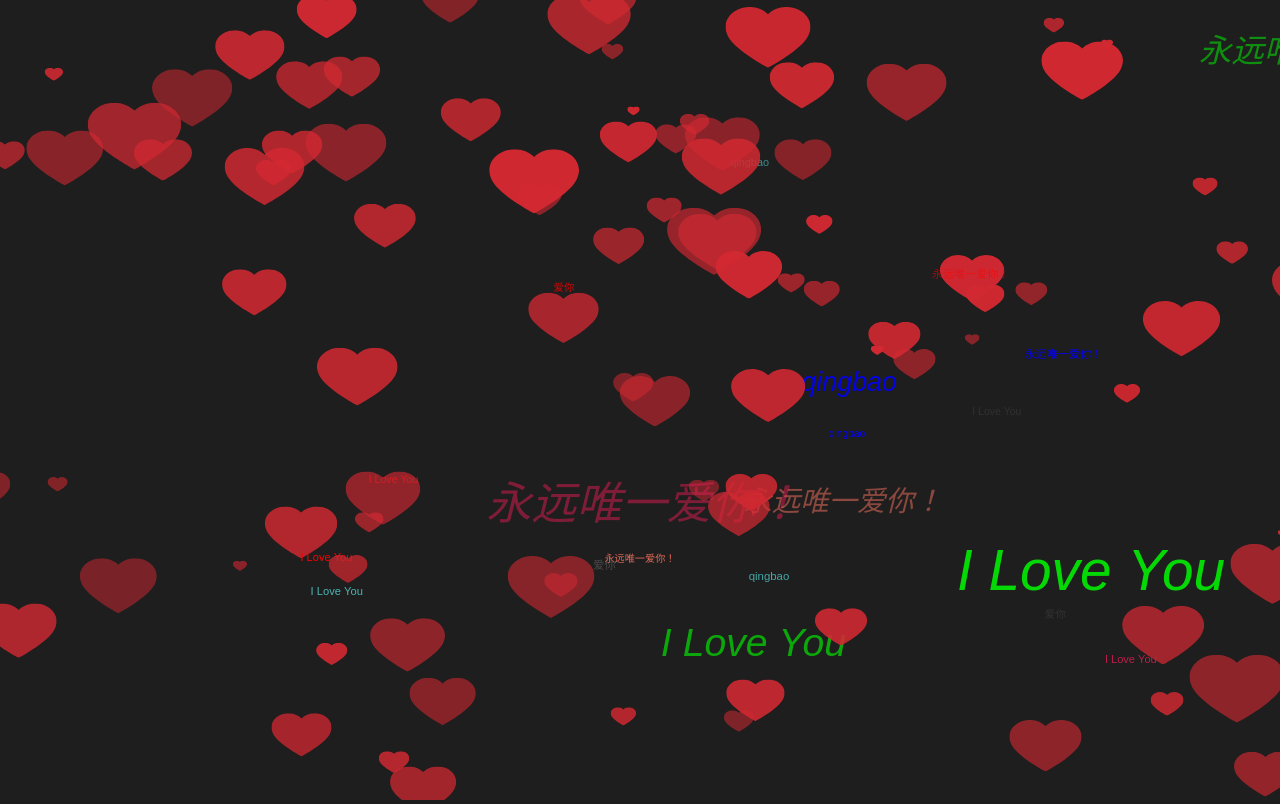
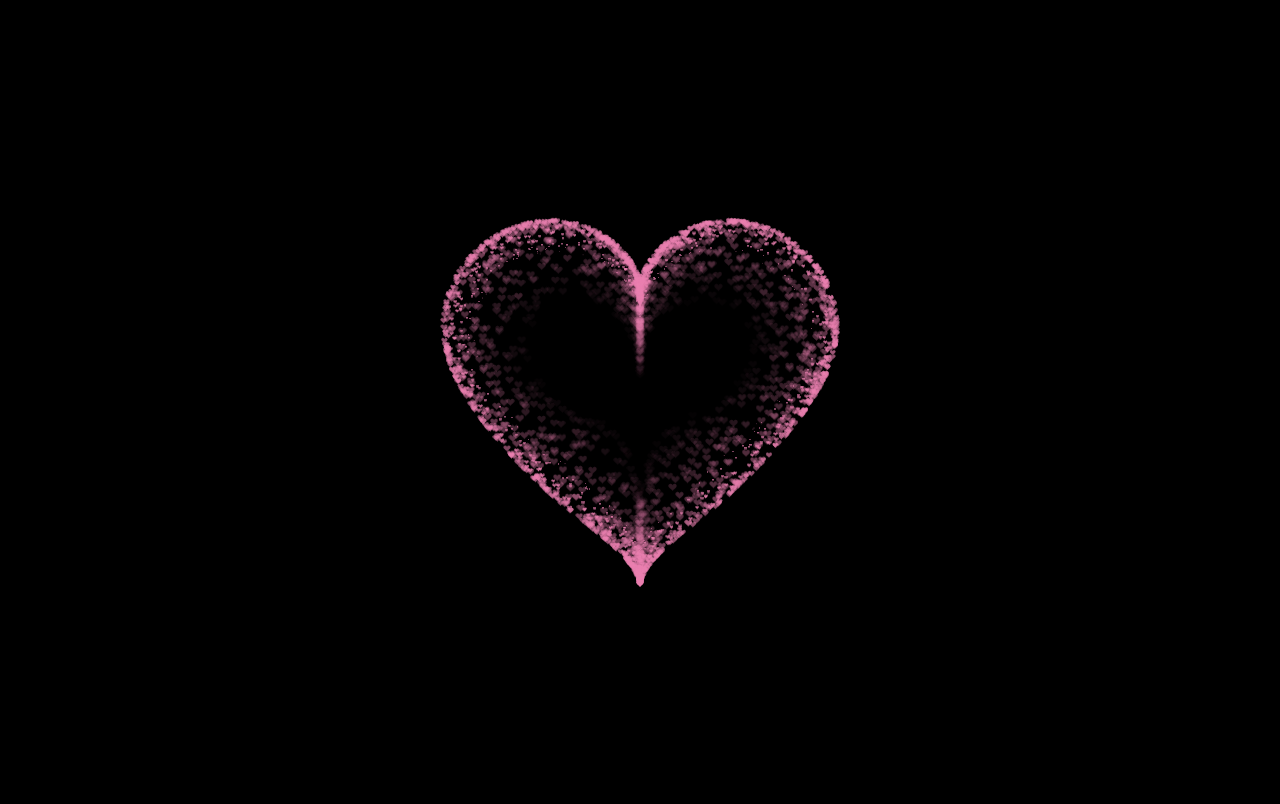
Before and after one commit to Mr-Lv-BuKui/qingbao, a plain HTML site: page index.html in a window 1280 px wide. Drawn offline with nearby package versions, Linux system fonts and the light colour scheme.

Commit message:
add 新爱心

```diff
--- a/index.html
+++ b/index.html
@@ -1,185 +1,266 @@
 <!DOCTYPE html>
-<html lang="en">
+<html>
 
 <head>
-  <meta charset="UTF-8" />
-  <link rel="icon" type="image/svg+xml" href="/vite.svg" />
-  <meta name="viewport" content="width=device-width, initial-scale=1.0" />
-  <title>哈哈哈哈哈哈哈哈</title>
-  <style>
-		*{margin:0; padding:0;}
-		body{ background-color: #1E1E1E; 		}
-	</style>
+  <meta charset="utf-8">
+  <title>这是一个爱心</title>
+  <style type="text/css">
+    html,
+    body {
+      height: 100%;
+      padding: 0;
+      margin: 0;
+      background: #000;
+    }
+
+    canvas {
+      position: absolute;
+      width: 100%;
+      height: 100%;
+    }
+  </style>
 </head>
 
 <body>
-  <canvas id="drawHeart"></canvas>
+  <canvas id="pinkboard"></canvas>
+  <script src="https://code.jquery.com/jquery-3.2.1.min.js"></script>
+  <script type="text/javascript">
+    var settings = {
+      particles: {
+        length: 3000, //最大粒子数
+        duration: 2, //粒子持续时间
+        velocity: 100, //粒子速度，像素/秒
+        effect: -1.3,
+        size: 9, //粒子大小
+      }
+    };
+    (function () {
+      var b = 0;
+      var c = ["ms", "moz", "webkit", "o"];
+      for (var a = 0; a < c.length && !window.requestAnimationFrame; ++a) {
+        window.requestAnimationFrame = window[c[a] + "RequestAnimationFrame"];
+        window.cancelAnimationFrame = window[c[a] + "CancelAnimationFrame"] || window[c[a] + "CancelRequestAnimationFrame"]
+      }
+      if (!window.requestAnimationFrame) {
+        window.requestAnimationFrame = function (h, e) {
+          var d = new Date().getTime();
+          var f = Math.max(0, 16 - (d - b));
+          var g = window.setTimeout(function () {
+            h(d + f)
+          }, f);
+          b = d + f;
+          return g
+        }
+      }
+      if (!window.cancelAnimationFrame) {
+        window.cancelAnimationFrame = function (d) {
+          clearTimeout(d)
+        }
+      }
+    }());
 
-	<script>
-		var hearts = [];
-		var canvas = document.getElementById('drawHeart');
-		var wW = window.innerWidth;
-		var wH = window.innerHeight;
-		// 创建画布
-		var ctx = canvas.getContext('2d');
-		// 创建图片对象
-		var heartImage = new Image();
-		heartImage.src = 'heart.svg';
-		var num = 100;
+    var Point = (function () {
+      function Point(x, y) {
+        this.x = (typeof x !== 'undefined') ? x : 0;
+        this.y = (typeof y !== 'undefined') ? y : 0;
+      }
+      Point.prototype.clone = function () {
+        return new Point(this.x, this.y);
+      };
+      Point.prototype.length = function (length) {
+        if (typeof length == 'undefined')
+          return Math.sqrt(this.x * this.x + this.y * this.y);
+        this.normalize();
+        this.x *= length;
+        this.y *= length;
+        return this;
+      };
+      Point.prototype.normalize = function () {
+        var length = this.length();
+        this.x /= length;
+        this.y /= length;
+        return this;
+      };
+      return Point;
+    })();
+    var Particle = (function () {
+      function Particle() {
+        this.position = new Point();
+        this.velocity = new Point();
+        this.acceleration = new Point();
+        this.age = 0;
+      }
+      Particle.prototype.initialize = function (x, y, dx, dy) {
+        this.position.x = x;
+        this.position.y = y;
+        this.velocity.x = dx;
+        this.velocity.y = dy;
+        this.acceleration.x = dx * settings.particles.effect;
+        this.acceleration.y = dy * settings.particles.effect;
+        this.age = 0;
+      };
+      Particle.prototype.update = function (deltaTime) {
+        this.position.x += this.velocity.x * deltaTime;
+        this.position.y += this.velocity.y * deltaTime;
+        this.velocity.x += this.acceleration.x * deltaTime;
+        this.velocity.y += this.acceleration.y * deltaTime;
+        this.age += deltaTime;
+      };
+      Particle.prototype.draw = function (context, image) {
+        function ease(t) {
+          return (--t) * t * t + 1;
+        }
+        var size = image.width * ease(this.age / settings.particles.duration);
+        context.globalAlpha = 1 - this.age / settings.particles.duration;
+        context.drawImage(image, this.position.x - size / 2, this.position.y - size / 2, size, size);
+      };
+      return Particle;
+    })();
+    var ParticlePool = (function () {
+      var particles,
+        firstActive = 0,
+        firstFree = 0,
+        duration = settings.particles.duration;
 
-		init();
+      function ParticlePool(length) {
+        // 创建和填充粒子库
+        particles = new Array(length);
+        for (var i = 0; i < particles.length; i++)
+          particles[i] = new Particle();
+      }
+      ParticlePool.prototype.add = function (x, y, dx, dy) {
+        particles[firstFree].initialize(x, y, dx, dy);
 
-		window.addEventListener('resize', function(){
-			 wW = window.innerWidth;
-			 wH = window.innerHeight;
-		});
-		// 初始化画布大小
-		function init(){
-			canvas.width = wW;
-			canvas.height = wH;
-			for(var i = 0; i < num; i++){
-				hearts.push(new Heart(i%5));
-			}
-			requestAnimationFrame(render);
-		}
+        // 处理循环队列
+        firstFree++;
+        if (firstFree == particles.length) firstFree = 0;
+        if (firstActive == firstFree) firstActive++;
+        if (firstActive == particles.length) firstActive = 0;
+      };
+      ParticlePool.prototype.update = function (deltaTime) {
+        var i;
 
-		function getColor(){
-			var val = Math.random() * 10;
-			if(val > 0 && val <= 1){
-				return '#00f';
-			} else if(val > 1 && val <= 2){
-				return '#f00';
-			} else if(val > 2 && val <= 3){
-				return '#0f0';
-			} else if(val > 3 && val <= 4){
-				return '#368';
-			} else if(val > 4 && val <= 5){
-				return '#666';
-			} else if(val > 5 && val <= 6){
-				return '#333';
-			} else if(val > 6 && val <= 7){
-				return '#f50';
-			} else if(val > 7 && val <= 8){
-				return '#e96d5b';
-			} else if(val > 8 && val <= 9){
-				return '#5be9e9';
-			} else {
-				return '#d41d50';
-			}
-		}
+        // 更新活动粒子
+        if (firstActive < firstFree) {
+          for (i = firstActive; i < firstFree; i++)
+            particles[i].update(deltaTime);
+        }
+        if (firstFree < firstActive) {
+          for (i = firstActive; i < particles.length; i++)
+            particles[i].update(deltaTime);
+          for (i = 0; i < firstFree; i++)
+            particles[i].update(deltaTime);
+        }
 
-		function getText(){
-			var val = Math.random() * 10;
-			if(val > 1 && val <= 3){
-				return 'qingbao';
-			} else if(val > 3 && val <= 5){
-				return '爱你';
-			} else if(val > 5 && val <= 8){
-				return '永远唯一爱你！';
-			} else{
-				return 'I Love You';
-			}
-		}
+        // 删除不活动的粒子
+        while (particles[firstActive].age >= duration && firstActive != firstFree) {
+          firstActive++;
+          if (firstActive == particles.length) firstActive = 0;
+        }
 
-		function Heart(type){
-			this.type = type;
-			// 初始化生成范围
-			this.x = Math.random() * wW;
-			this.y = Math.random() * wH;
 
-			this.opacity = Math.random() * .5 + .5;
+      };
+      ParticlePool.prototype.draw = function (context, image) {
+        // 画活动粒子
+        if (firstActive < firstFree) {
+          for (i = firstActive; i < firstFree; i++)
+            particles[i].draw(context, image);
+        }
+        if (firstFree < firstActive) {
+          for (i = firstActive; i < particles.length; i++)
+            particles[i].draw(context, image);
+          for (i = 0; i < firstFree; i++)
+            particles[i].draw(context, image);
+        }
+      };
+      return ParticlePool;
+    })();
+    (function (canvas) {
+      var context = canvas.getContext('2d'),
+        particles = new ParticlePool(settings.particles.length),
+        particleRate = settings.particles.length / settings.particles.duration, // particles/sec
+        time;
 
-			// 偏移量
-			this.vel = {
-				x: (Math.random() - .5) * 5,
-				y: (Math.random() - .5) * 5
-			}
+      // 获取heart点位 -PI <= t <= PI
+      function pointOnHeart(t) {
+        return new Point(
+          160 * Math.pow(Math.sin(t), 3),
+          130 * Math.cos(t) - 50 * Math.cos(2 * t) - 20 * Math.cos(3 * t) - 10 * Math.cos(4 * t) + 25
+        );
+      }
 
-			this.initialW = wW * .5;
-			this.initialH = wH * .5;
-			// 缩放比例
-			this.targetScale = Math.random() * .15 + .02; // 最小0.02
-			this.scale = Math.random() * this.targetScale;
+      // 使用canvas创建粒子图像
+      var image = (function () {
+        var canvas = document.createElement('canvas'),
+          context = canvas.getContext('2d');
+        canvas.width = settings.particles.size;
+        canvas.height = settings.particles.size;
+        // 创建路径的辅助函数
+        function to(t) {
+          var point = pointOnHeart(t);
+          point.x = settings.particles.size / 2 + point.x * settings.particles.size / 350;
+          point.y = settings.particles.size / 2 - point.y * settings.particles.size / 350;
+          return point;
+        }
+        // 创建路径
+        context.beginPath();
+        var t = -Math.PI;
+        var point = to(t);
+        context.moveTo(point.x, point.y);
+        while (t < Math.PI) {
+          t += 0.01;
+          point = to(t);
+          context.lineTo(point.x, point.y);
+        }
+        context.closePath();
+        // 填充
+        context.fillStyle = '#ea80b0';
+        context.fill();
+        // 创建图片
+        var image = new Image();
+        image.src = canvas.toDataURL();
+        return image;
+      })();
 
-			// 文字位置
-			this.fx = Math.random() * wW;
-			this.fy = Math.random() * wH;
-			this.fs = Math.random() * 10;
-			this.text = getText();
+      // 渲染
+      function render() {
+        requestAnimationFrame(render);
 
-			this.fvel = {
-				x: (Math.random() - .5) * 5,
-				y: (Math.random() - .5) * 5,
-				f: (Math.random() - .5) * 2
-			}
-		}
+        // update time
+        var newTime = new Date().getTime() / 1000,
+          deltaTime = newTime - (time || newTime);
+        time = newTime;
 
-		Heart.prototype.draw = function(){
-			ctx.save();
-			ctx.globalAlpha = this.opacity;
-			ctx.drawImage(heartImage, this.x, this.y, this.width, this.height);
-			ctx.scale(this.scale + 1, this.scale + 1);
-  			if(!this.type){
-  				// 设置文字属性
-				ctx.fillStyle = getColor();
-	  			ctx.font = 'italic ' + this.fs + 'px sans-serif';
-	  			// 填充字符串
-	  			ctx.fillText(this.text, this.fx, this.fy);
-  			}
-			ctx.restore();
-		}
-		Heart.prototype.update = function(){
-			this.x += this.vel.x;
-			this.y += this.vel.y;
+        // clear canvas
+        context.clearRect(0, 0, canvas.width, canvas.height);
 
-			if(this.x - this.width > wW || this.x + this.width < 0){
-				// 重新初始化位置
-				this.scale = 0;
-				this.x = Math.random() * wW;
-				this.y = Math.random() * wH;
-			}
-			if(this.y - this.height > wH || this.y + this.height < 0){
-				// 重新初始化位置
-				this.scale = 0;
-				this.x = Math.random() * wW;
-				this.y = Math.random() * wH;
-			}
+        // 创建新的粒子
+        var amount = particleRate * deltaTime;
+        for (var i = 0; i < amount; i++) {
+          var pos = pointOnHeart(Math.PI - 2 * Math.PI * Math.random());
+          var dir = pos.clone().length(settings.particles.velocity);
+          particles.add(canvas.width / 2 + pos.x, canvas.height / 2 - pos.y, dir.x, -dir.y);
+        }
 
-			// 放大
-			this.scale += (this.targetScale - this.scale) * .1;
-			this.height = this.scale * this.initialH;
-			this.width = this.height * 1.4;
+        // 更新并绘制
+        particles.update(deltaTime);
+        particles.draw(context, image);
+      }
 
-			// -----文字-----
-			this.fx += this.fvel.x;
-			this.fy += this.fvel.y;
-			this.fs += this.fvel.f;
+      // 处理canvas大小
+      function onResize() {
+        canvas.width = canvas.clientWidth;
+        canvas.height = canvas.clientHeight;
+      }
+      window.onresize = onResize;
 
-			if(this.fs > 50){
-				this.fs = 2;
-			}
-
-			if(this.fx - this.fs > wW || this.fx + this.fs < 0){
-				// 重新初始化位置
-				this.fx = Math.random() * wW;
-				this.fy = Math.random() * wH;
-			}
-			if(this.fy - this.fs > wH || this.fy + this.fs < 0){
-				// 重新初始化位置
-				this.fx = Math.random() * wW;
-				this.fy = Math.random() * wH;
-			}
-		}
-
-		function render(){
-			ctx.clearRect(0, 0, wW, wH);
-			for(var i = 0; i < hearts.length; i++){
-				hearts[i].draw();
-				hearts[i].update();
-			}
-			requestAnimationFrame(render);
-		}
-	</script>
+      // 延迟渲染
+      setTimeout(function () {
+        onResize();
+        render();
+      }, 10);
+    })(document.getElementById('pinkboard'));
+  </script>
 </body>
 
 </html>
```
Also changed, not shown: index1.html (added, +191 -0 lines).
